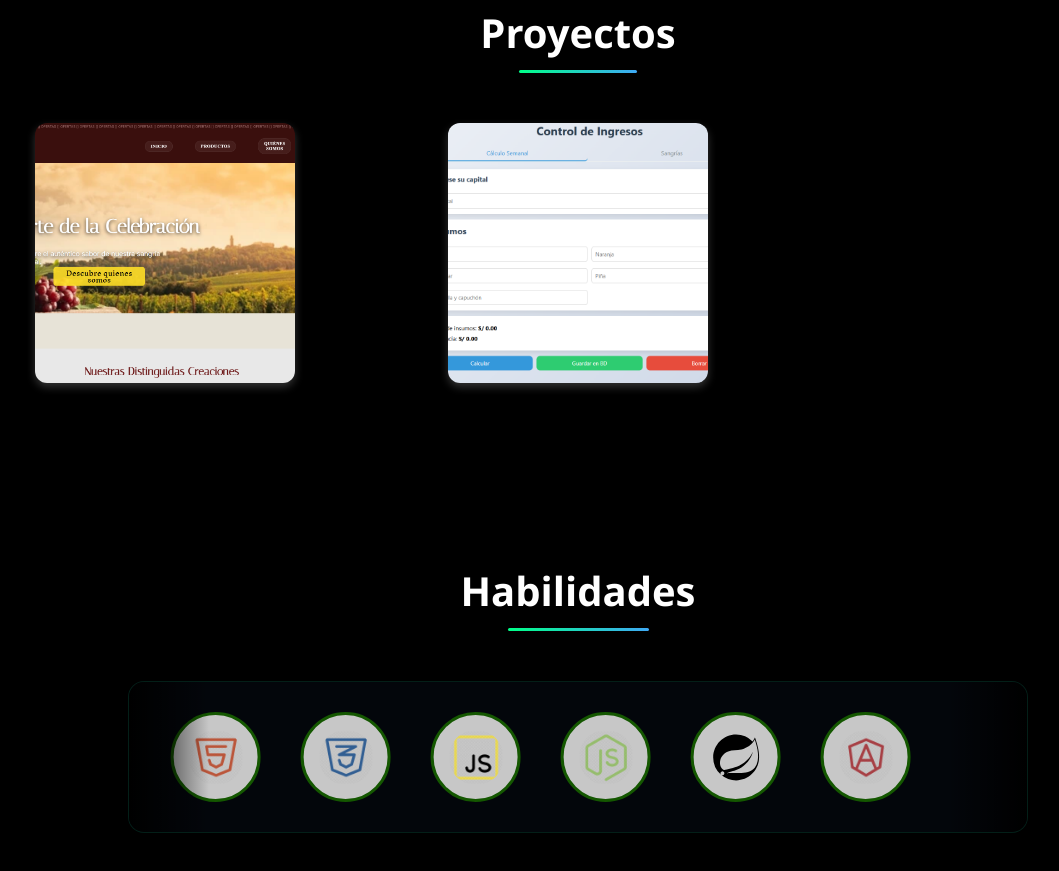
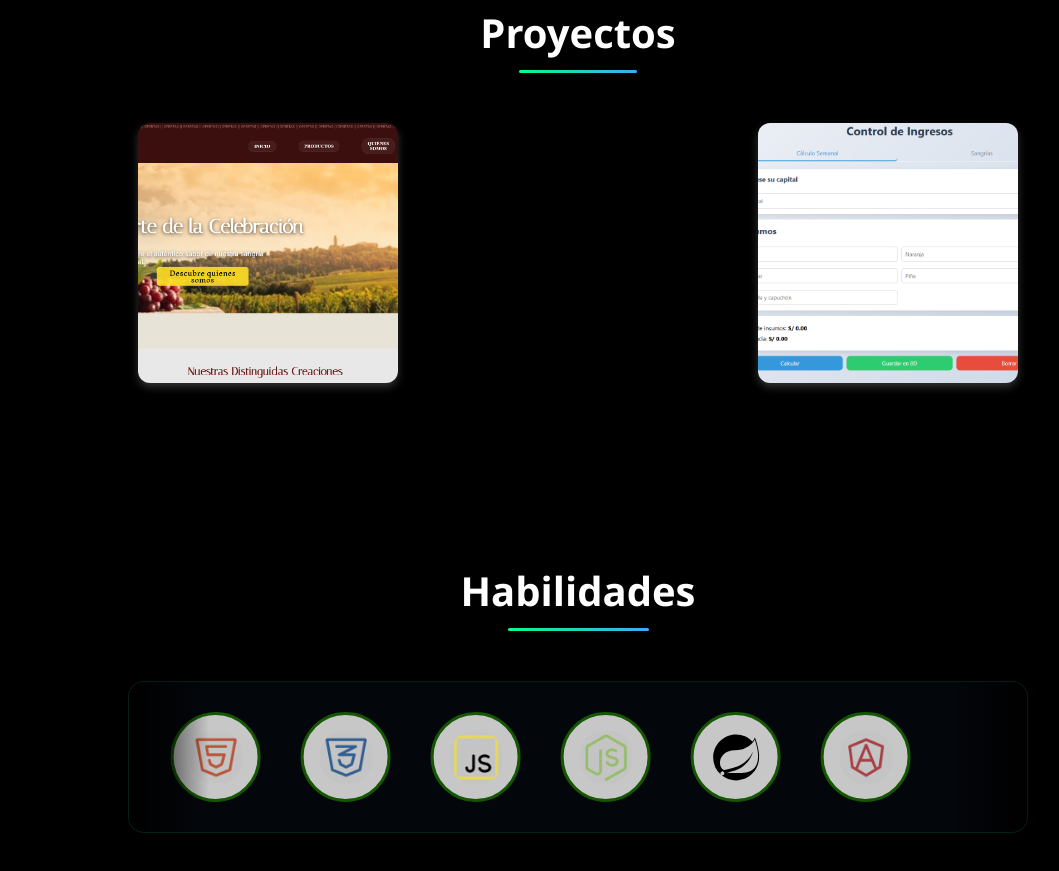
Before and after one commit to JoMontoro/Portafolio, a React (Vite) app: page / in a window 1280 px wide. Shown: the part 1160-2031 px from the top of the page, without its empty margins (62-1121 px from the left). Built offline with nearby package versions, Linux system fonts and the light colour scheme.

Commit message:
Cambios de letras y proyectos

```diff
--- a/src/components/Proyectos.jsx
+++ b/src/components/Proyectos.jsx
@@ -28,7 +28,7 @@ export default function Proyectos() {
   return (
     <section id="proyectos" className="section container fade-in" ref={sectionRef}>
       <h2>Proyectos</h2>
-      <div className="projects-grid gap: 50px">
+      <div className="projects-grid ">
         {projects.map(({ img, alt, href }, i) => (
           <div className="project-card" key={i}>
             <img src={img} alt={alt} />
--- a/src/index.css
+++ b/src/index.css
@@ -335,7 +335,7 @@ body {
 /* ========================= */
 .projects-grid {
   display: grid;
-  grid-template-columns: repeat(3, 1fr);
+  grid-template-columns: repeat(auto-fit, minmax(260px, 1fr));
   gap: 40px;
   justify-items: center;
 }
```
